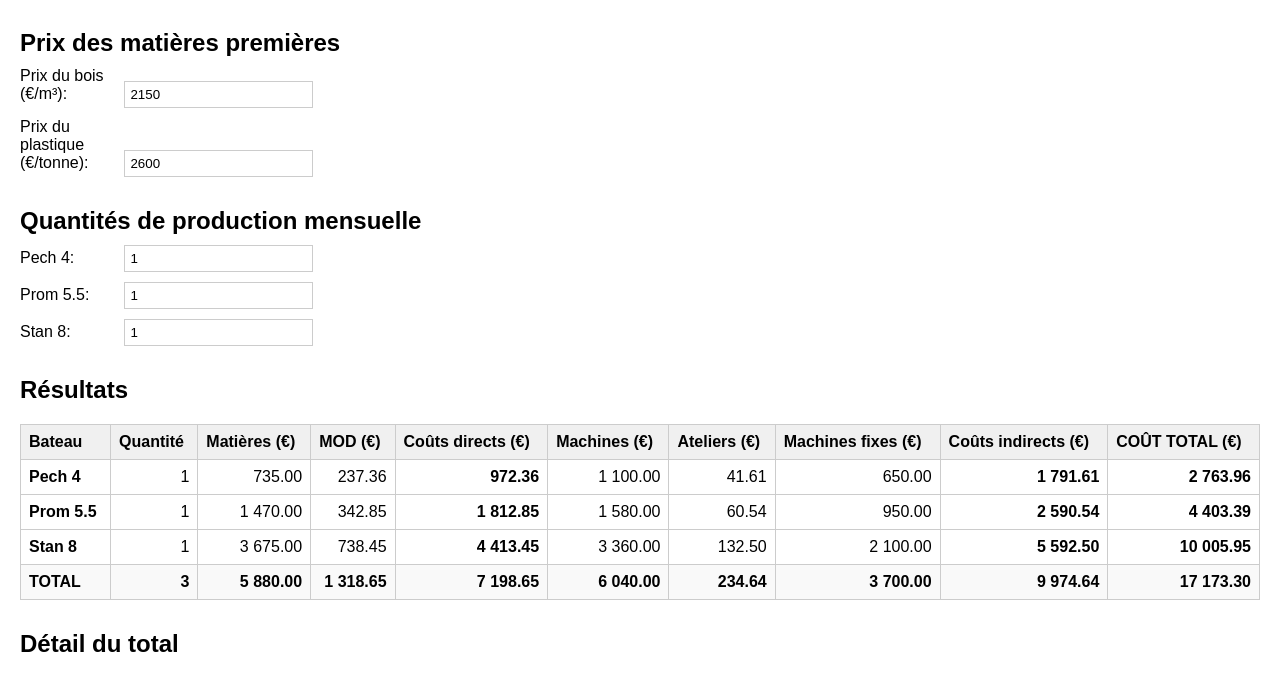
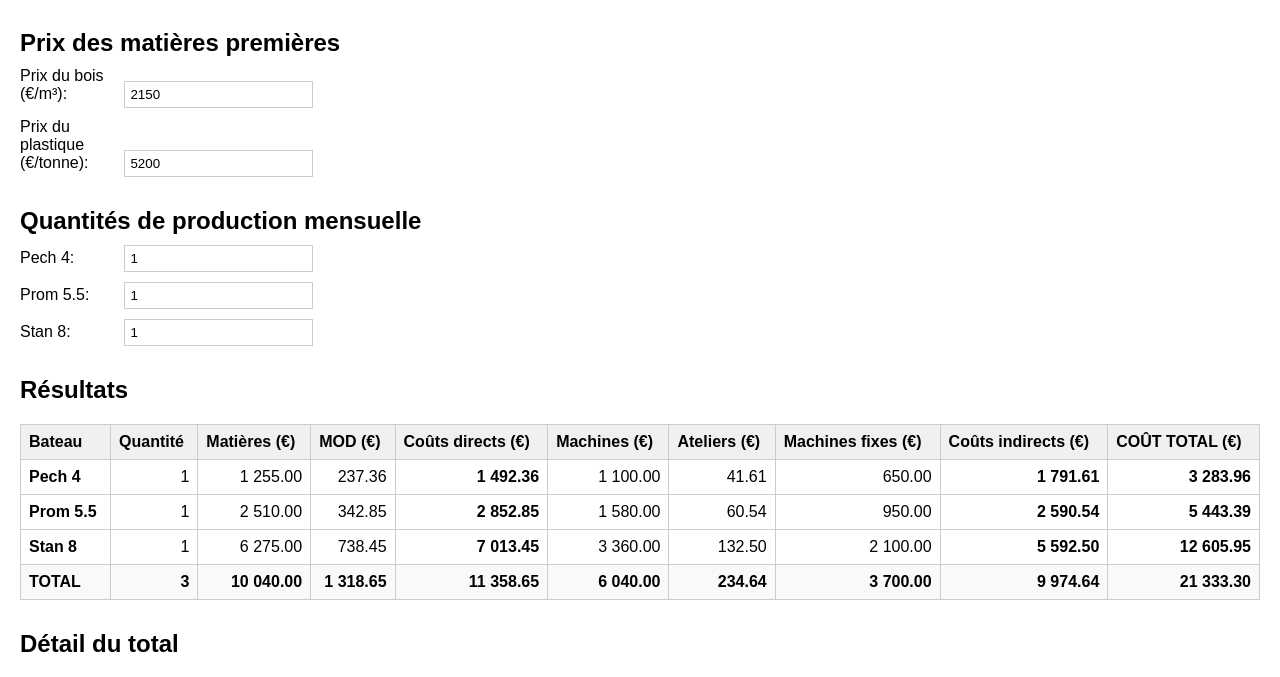
Before and after one commit to LeoPonchon/calcul-couts-M1-MTS, a plain HTML site: page index.html in a window 1280 px wide. Shown: the part 59-736 px from the top of the page. Drawn offline with nearby package versions, Linux system fonts and the light colour scheme.

Commit message:
fixed table and input for plastic price

```diff
--- a/calculs.js
+++ b/calculs.js
@@ -148,18 +148,28 @@ function afficherTableau(resultats, quantites) {
         totalIndirects += res.coutsIndirects * qte;
         totalGeneral += res.total * qte;
 
+        // Calculer les totaux pour cette quantité de bateaux
+        const totalMatieresBateau = res.matieres * qte;
+        const totalMODBateau = res.mod * qte;
+        const totalDirectsBateau = res.coutsDirects * qte;
+        const totalMachinesBateau = res.machines * qte;
+        const totalAteliersBateau = res.ateliers * qte;
+        const totalMachinesFixesBateau = res.machinesFixes * qte;
+        const totalIndirectsBateau = res.coutsIndirects * qte;
+        const totalGeneralBateau = res.total * qte;
+
         const tr = document.createElement("tr");
         tr.innerHTML = `
             <td><strong>${bateau}</strong></td>
             <td class="number">${qte}</td>
-            <td class="number">${formatNombre(res.matieres)}</td>
-            <td class="number">${formatNombre(res.mod)}</td>
-            <td class="number"><strong>${formatNombre(res.coutsDirects)}</strong></td>
-            <td class="number">${formatNombre(res.machines)}</td>
-            <td class="number">${formatNombre(res.ateliers)}</td>
-            <td class="number">${formatNombre(res.machinesFixes)}</td>
-            <td class="number"><strong>${formatNombre(res.coutsIndirects)}</strong></td>
-            <td class="number"><strong>${formatNombre(res.total)}</strong></td>
+            <td class="number">${formatNombre(totalMatieresBateau)}</td>
+            <td class="number">${formatNombre(totalMODBateau)}</td>
+            <td class="number"><strong>${formatNombre(totalDirectsBateau)}</strong></td>
+            <td class="number">${formatNombre(totalMachinesBateau)}</td>
+            <td class="number">${formatNombre(totalAteliersBateau)}</td>
+            <td class="number">${formatNombre(totalMachinesFixesBateau)}</td>
+            <td class="number"><strong>${formatNombre(totalIndirectsBateau)}</strong></td>
+            <td class="number"><strong>${formatNombre(totalGeneralBateau)}</strong></td>
         `;
         tbody.appendChild(tr);
     }
--- a/index.html
+++ b/index.html
@@ -184,7 +184,7 @@
         </div>
         <div class="input-item">
             <label>Prix du plastique (€/tonne):</label>
-            <input type="number" id="prix-plastique" value="2600" min="0" step="0.01" onchange="calculerCouts()">
+            <input type="number" id="prix-plastique" value="5200" min="0" step="0.01" onchange="calculerCouts()">
         </div>
     </div>
 
```
